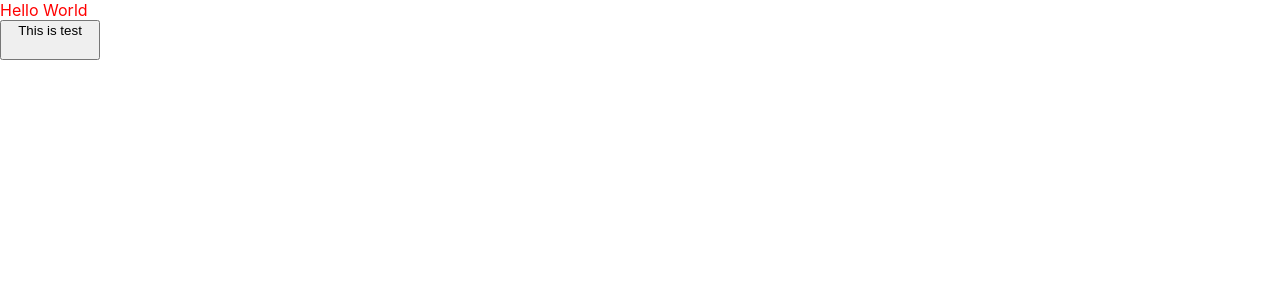
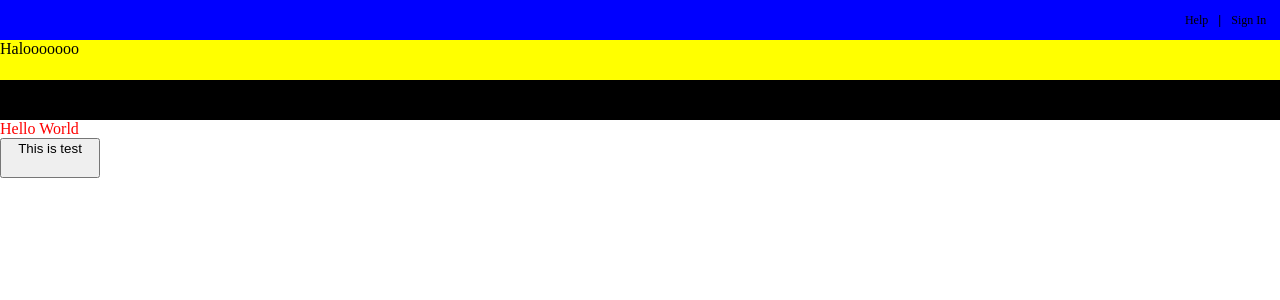
Before and after one commit to aryaludianto/shoe_project, a React (Create React App) app in the folder client/: page / in a window 1280 px wide. Shown: the top 300 px of the page. Built offline with nearby package versions, Linux system fonts and the light colour scheme.

Commit message:
header component help with dropdown

```diff
--- a/client/package.json
+++ b/client/package.json
@@ -13,6 +13,7 @@
     "axios": "^0.21.1",
     "react": "^17.0.2",
     "react-dom": "^17.0.2",
+    "react-loader-spinner": "^4.0.0",
     "react-router-dom": "^5.2.0",
     "react-scripts": "4.0.3",
     "styled-components": "^5.2.3",
--- a/client/src/App.css
+++ b/client/src/App.css
@@ -1,38 +1,9 @@
-.App {
-  text-align: center;
+html {
+  height: 100%;
+  width: 100%;
 }
 
-.App-logo {
-  height: 40vmin;
-  pointer-events: none;
+#root {
+  height: 100%;
+  width: 100%;
 }
-
-@media (prefers-reduced-motion: no-preference) {
-  .App-logo {
-    animation: App-logo-spin infinite 20s linear;
-  }
-}
-
-.App-header {
-  background-color: #282c34;
-  min-height: 100vh;
-  display: flex;
-  flex-direction: column;
-  align-items: center;
-  justify-content: center;
-  font-size: calc(10px + 2vmin);
-  color: white;
-}
-
-.App-link {
-  color: #61dafb;
-}
-
-@keyframes App-logo-spin {
-  from {
-    transform: rotate(0deg);
-  }
-  to {
-    transform: rotate(360deg);
-  }
-}
--- a/client/src/App.tsx
+++ b/client/src/App.tsx
@@ -1,11 +1,15 @@
 // import logo from './logo.svg';
 import './App.css';
 import { BrowserRouter, Route } from 'react-router-dom';
+import Header from './component/Header/Header'
+
+//this is test
 import Test from './component/test'
 
 function App() {
   return (
     <BrowserRouter>
+      <Header />
       <Route exact path='/' component={Test} />
 
       {/* <div className="App">
--- /dev/null
+++ b/client/src/component/Header/DropdownMenu.tsx
@@ -0,0 +1,105 @@
+import React, { FC, useState, ReactNode } from 'react'
+import styled from 'styled-components'
+import axios from 'axios';
+import Loader from "react-loader-spinner";
+
+// export interface IMenu {
+//   height: string
+//   width: string
+//   menuType: MenuType
+//   isHovered: boolean
+// }
+
+// const MenuContainer = styled.div<IMenu>`
+//   height: ${(p) => p.height};
+//   width: ${(p) => p.height};
+//   background-color:white;
+//   display: block;
+//   flex-direction:column;
+//   align-items:center;
+// `
+
+export interface IDropDown {
+  isActive: boolean
+  isActiveOnTop: boolean
+}
+
+const NavbarDropdown = styled.div`
+position: relative;
+display: inline-block;
+
+&:hover {
+  display: block;
+}
+`;
+
+
+
+const NavbarDropdownContent = styled.div<IDropDown>`
+display: none;
+position: absolute;
+right: 30px;
+top:40px;
+background-color: #f9f9f9;
+min-width: 160px;
+box-shadow: 0px 8px 16px 0px rgba(0, 0, 0, 0, 2);
+padding: 12px 16px;
+z-index: 1;
+
+${(p) => (p.isActive || p.isActiveOnTop) && `
+ display: block;
+ >h1 {
+      display: block;
+  }
+`}
+
+&::hover{
+  display: block;
+ >h1 {
+      display: block;
+  }
+}
+
+`;
+
+
+export enum MenuType {
+  Small,
+  Large
+}
+
+export interface Properties {
+  title?: string
+  content?: ReactNode
+  height?: string
+  width?: string
+  menuType?: MenuType
+  isActive?: boolean
+}
+
+const DropdownHeaderMenu: FC<Properties> = ({
+  title,
+  content,
+  height = '200px',
+  width = '150px',
+  menuType = MenuType.Small,
+  isActive = false }) => {
+
+  const [isActiveOnTop, setIsActiveOnTop] = useState(false);
+
+
+
+  // return (<MenuContainer height={height} width={width} menuType={menuType}>
+  // </MenuContainer>
+  // )
+
+  return (
+    <NavbarDropdownContent onMouseEnter={() => setIsActiveOnTop(true)} onMouseLeave={() => setIsActiveOnTop(false)} isActiveOnTop={isActiveOnTop} isActive={isActive}>
+      <h1>test halo</h1>
+      <h1>test beol</h1>
+      <h1>test tai</h1>
+    </NavbarDropdownContent>
+  )
+}
+
+export default DropdownHeaderMenu
--- /dev/null
+++ b/client/src/component/Header/Header.tsx
@@ -0,0 +1,113 @@
+import React, { FC, useState } from 'react'
+import styled from 'styled-components'
+import axios from 'axios';
+import Loader from "react-loader-spinner";
+import DropdownHeaderMenu from './DropdownMenu'
+
+const HeaderContainer = styled.div`
+  height: 120px;
+  width:100%;
+  background-color:red;
+  display:flex;
+  flex-direction:column;
+  align-items:center;
+`
+
+const BrandHeader = styled.div`
+  height:40px;
+  width:99.8%;
+  display:flex;
+  flex-direction:row;
+  background-color:blue;
+  justify-content:flex-end;
+  padding-right:5px;
+`
+
+const BrandMenu = styled.div`
+  height:40px;
+  width:100%;
+  display:flex;
+  flex-direction:row;
+  background-color:yellow;
+`
+const BrandInfo = styled.div`
+  height:40px;
+  width:100%;
+  display:flex;
+  flex-direction:row;
+  background-color:black;
+`
+
+const HeaderItems = styled.div`
+  display:flex;
+  flex-direction:row;
+  align-items:center;
+`
+
+const HeaderItem = styled.div`
+  margin: auto 10px;
+  height:100%;
+  font-size:12px;
+  cursor: pointer;
+  display:flex;
+  align-items:center;
+`
+
+const Header: FC = () => {
+
+  const [isHelpDrop, setIsHelpDrop] = useState(false);
+  // const [isLoading, setIsLoading] = useState(false);
+
+  // const handleTest = () => {
+  //   setIsLoading(true)
+  //   axios
+  //     .get('test')
+  //     .then((res: any) => {
+  //       const result: any = []
+  //       for (let i = 0; i < 11; i++) {
+  //         result.push(res.data[i]['city'])
+  //       }
+  //       setTestCall(result);
+  //       setIsLoading(false)
+  //     })
+  //     .catch(err => {
+  //       console.error(err);
+  //     });
+  // }
+
+  // const testButton = (<TestButton onClick={handleTest}>This is test</TestButton>);
+
+  // const testis = testCall.length !== 0 && testCall.map((test: String, index: Number) => {
+  //   return (<TestisContainer key={`testis-${index}`}>
+  //     {test}
+  //   </TestisContainer>)
+  // })
+
+  const helpDropDown = () => {
+
+  }
+
+
+  return (<HeaderContainer>
+
+    <BrandHeader >
+      <HeaderItems>
+        <HeaderItem onMouseEnter={() => setIsHelpDrop(true)} onMouseLeave={() => setIsHelpDrop(false)}>Help</HeaderItem>
+        <h5>|</h5>
+        <HeaderItem>Sign In</HeaderItem>
+      </HeaderItems>
+    </BrandHeader>
+    <DropdownHeaderMenu isActive={isHelpDrop} />
+
+
+    <BrandMenu>
+      Halooooooo
+    </BrandMenu>
+
+    <BrandInfo>
+    </BrandInfo>
+  </HeaderContainer>
+  )
+}
+
+export default Header
--- a/client/src/component/test.tsx
+++ b/client/src/component/test.tsx
@@ -1,6 +1,7 @@
 import React, { FC, useState } from 'react'
 import styled from 'styled-components'
 import axios from 'axios';
+import Loader from "react-loader-spinner";
 
 const TestContainer = styled.div`
   display: flex;
@@ -26,20 +27,19 @@ justify-content:center;
 const Test: FC = () => {
 
   const [testCall, setTestCall] = useState([]);
+  const [isLoading, setIsLoading] = useState(false);
 
   const handleTest = () => {
+    setIsLoading(true)
     axios
       .get('test')
-      .then(res => {
-        const result = res.data.map((data: any, index: number) => {
-
-          if (index < 11)
-            return data.city
-
-          return null
-        })
-
+      .then((res: any) => {
+        const result: any = []
+        for (let i = 0; i < 11; i++) {
+          result.push(res.data[i]['city'])
+        }
         setTestCall(result);
+        setIsLoading(false)
       })
       .catch(err => {
         console.error(err);
@@ -54,11 +54,18 @@ const Test: FC = () => {
     </TestisContainer>)
   })
 
-
   return (
     <TestContainer>
       <div>Hello World</div>
-      {testButton}
+      {testCall.length === 0 && !isLoading && testButton}
+      <Loader
+        type="Puff"
+        color="#00BFFF"
+        height={100}
+        width={100}
+        visible={isLoading}
+      // timeout={3000} //3 secs
+      />
       <div>{testis}</div>
     </TestContainer>
   )
--- a/client/src/index.css
+++ b/client/src/index.css
@@ -1,13 +1,14 @@
+@import-normalize; /* bring in normalize.css styles */
+
+audio,
+video {
+  display: inline-block;
+}
+
+img {
+  border-style: none;
+}
+
 body {
   margin: 0;
-  font-family: -apple-system, BlinkMacSystemFont, 'Segoe UI', 'Roboto', 'Oxygen',
-    'Ubuntu', 'Cantarell', 'Fira Sans', 'Droid Sans', 'Helvetica Neue',
-    sans-serif;
-  -webkit-font-smoothing: antialiased;
-  -moz-osx-font-smoothing: grayscale;
 }
-
-code {
-  font-family: source-code-pro, Menlo, Monaco, Consolas, 'Courier New',
-    monospace;
-}
```
Also changed, not shown: client/src/component/constant/theme.tsx (added, +8 -0 lines), 1 other file (tests, documents, lock files or other folders).
